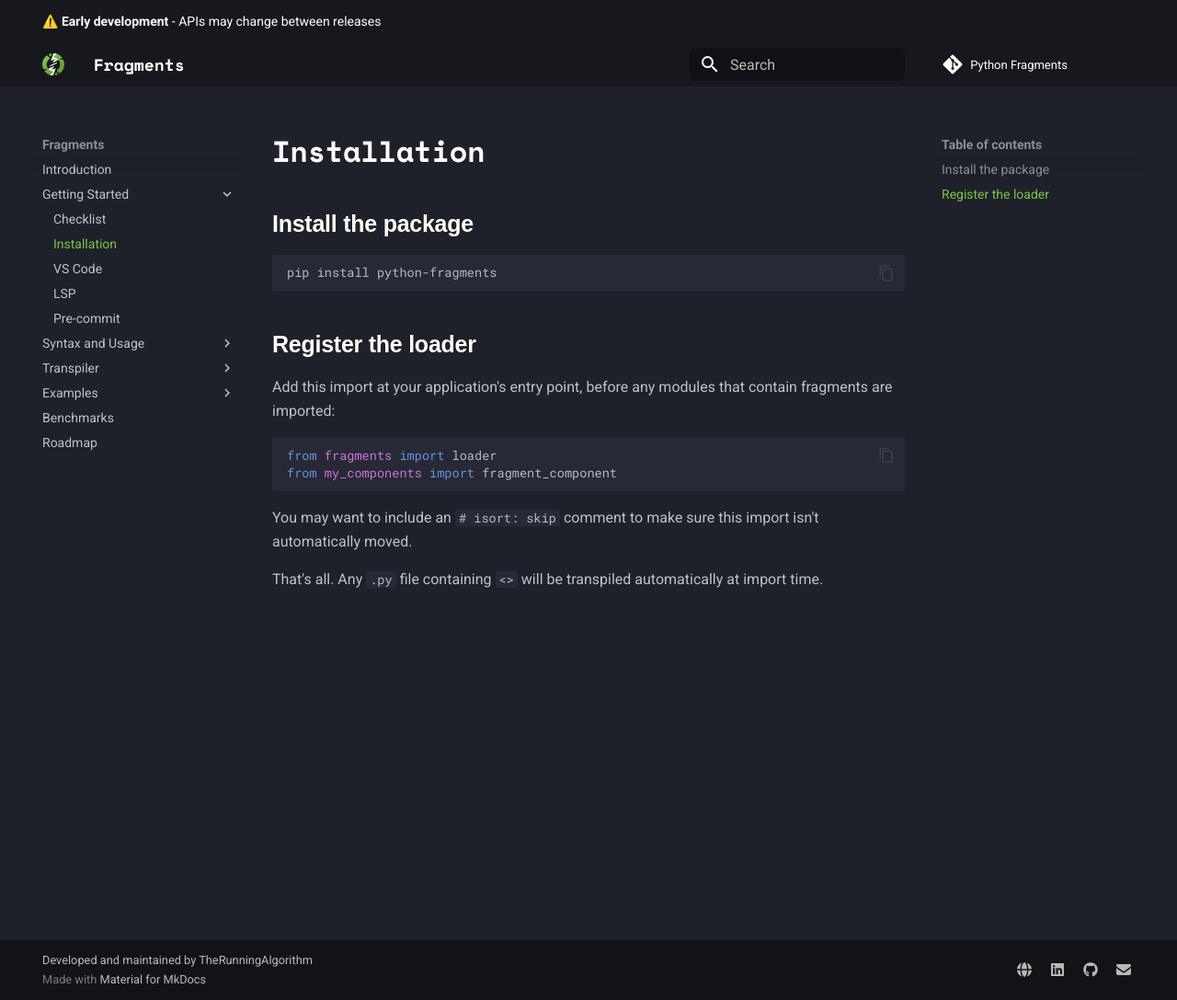
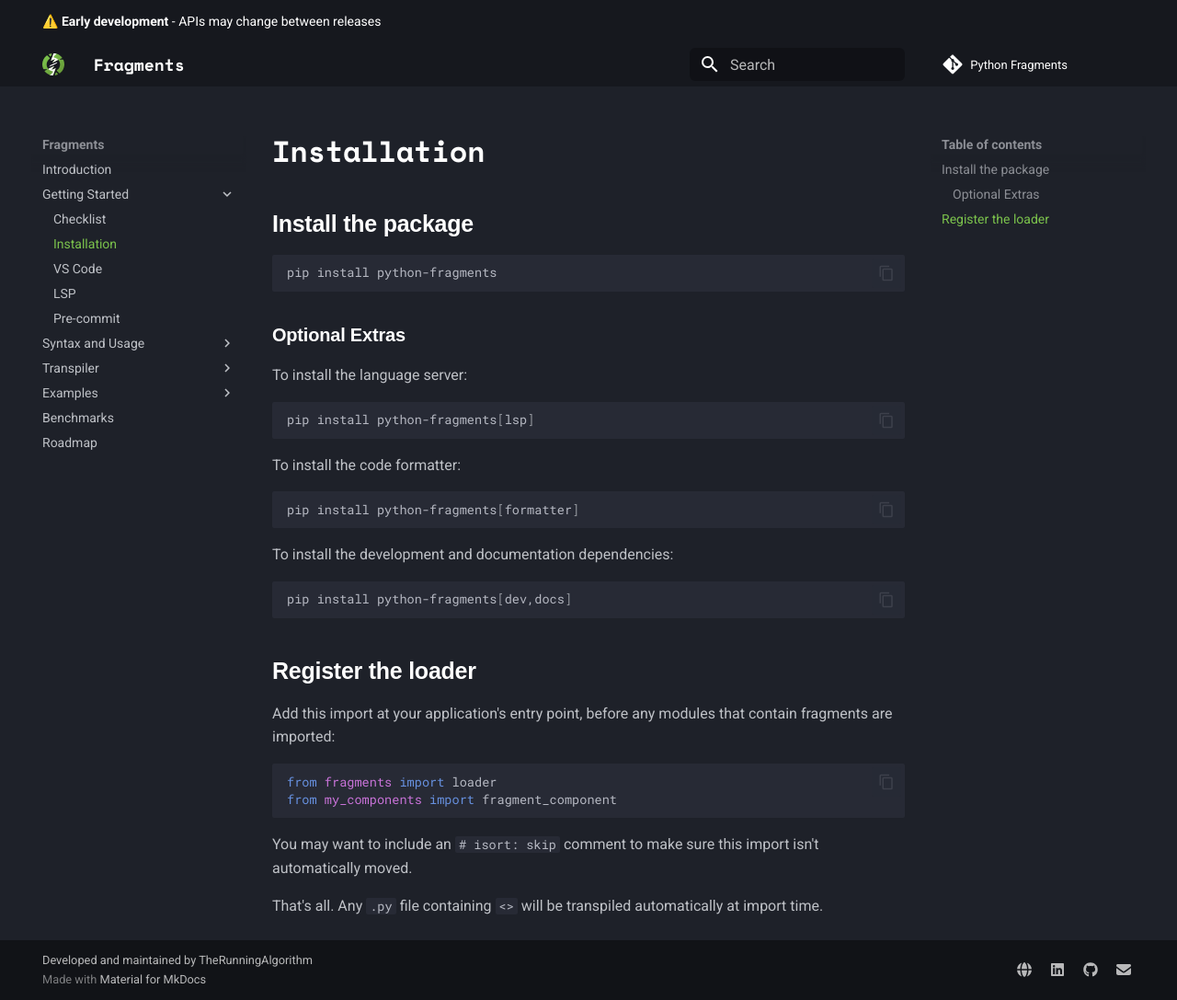
Before and after one commit to TheRunningAlgorithm2/python-fragments, an MkDocs documentation site: the page built from docs/getting-started/installation.md, in a window 1280 px wide and 1087 px high. Shown: the whole window at 92% size. Built offline with MkDocs 1.6.1 and Material for MkDocs 9.7.7, drawn with Linux system fonts in a browser that asks for light colours; some web fonts are replaced; comment, search, counter and statistics services are not loaded.

Commit message:
docs: Verbose installation extras

````diff
--- a/docs/getting-started/installation.md
+++ b/docs/getting-started/installation.md
@@ -2,15 +2,35 @@
 
 ## Install the package
 
-```bash
+``` bash
 pip install python-fragments
+```
+
+### Optional Extras
+
+To install the language server:
+
+``` bash
+pip install python-fragments[lsp]
+```
+
+To install the code formatter:
+
+``` bash
+pip install python-fragments[formatter]
+```
+
+To install the development and documentation dependencies:
+
+``` bash
+pip install python-fragments[dev,docs]
 ```
 
 ## Register the loader
 
 Add this import at your application's entry point, before any modules that contain fragments are imported:
 
-```python
+``` python
 from fragments import loader
 from my_components import fragment_component
 ```
````
